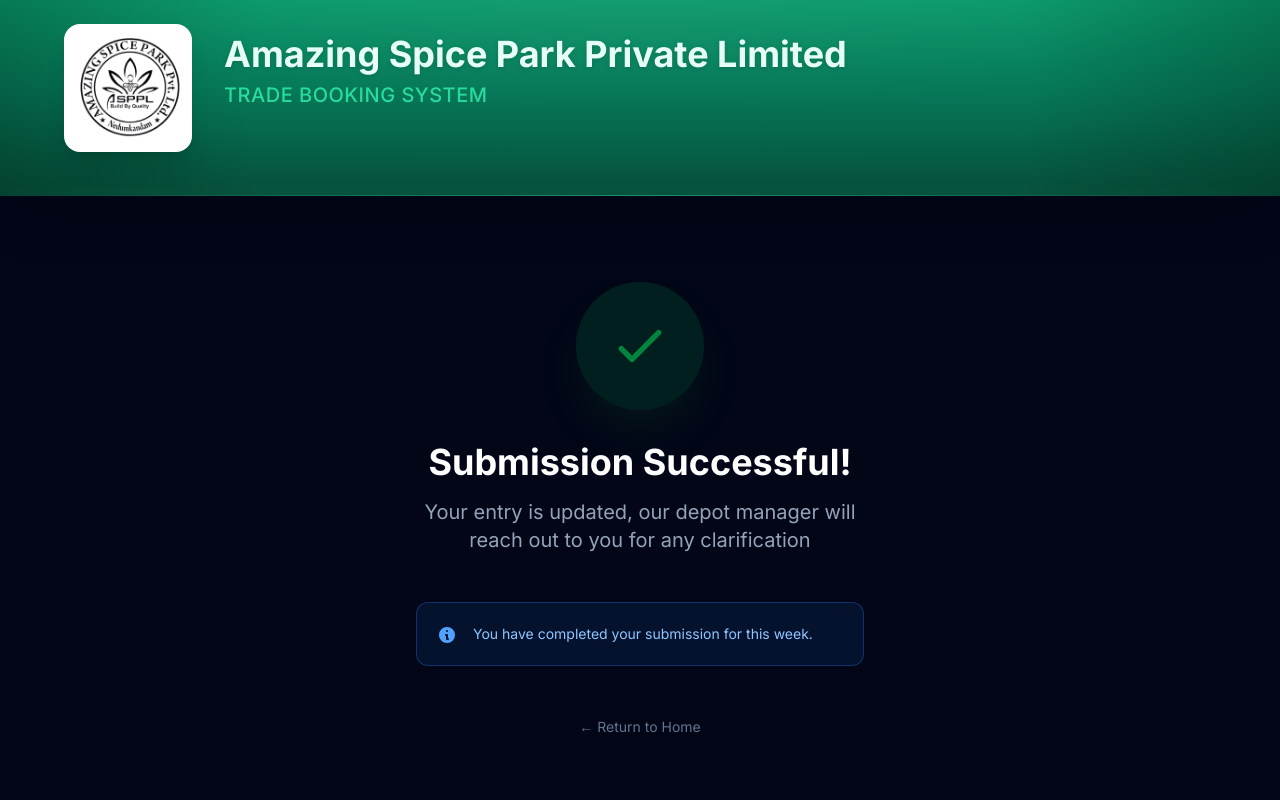
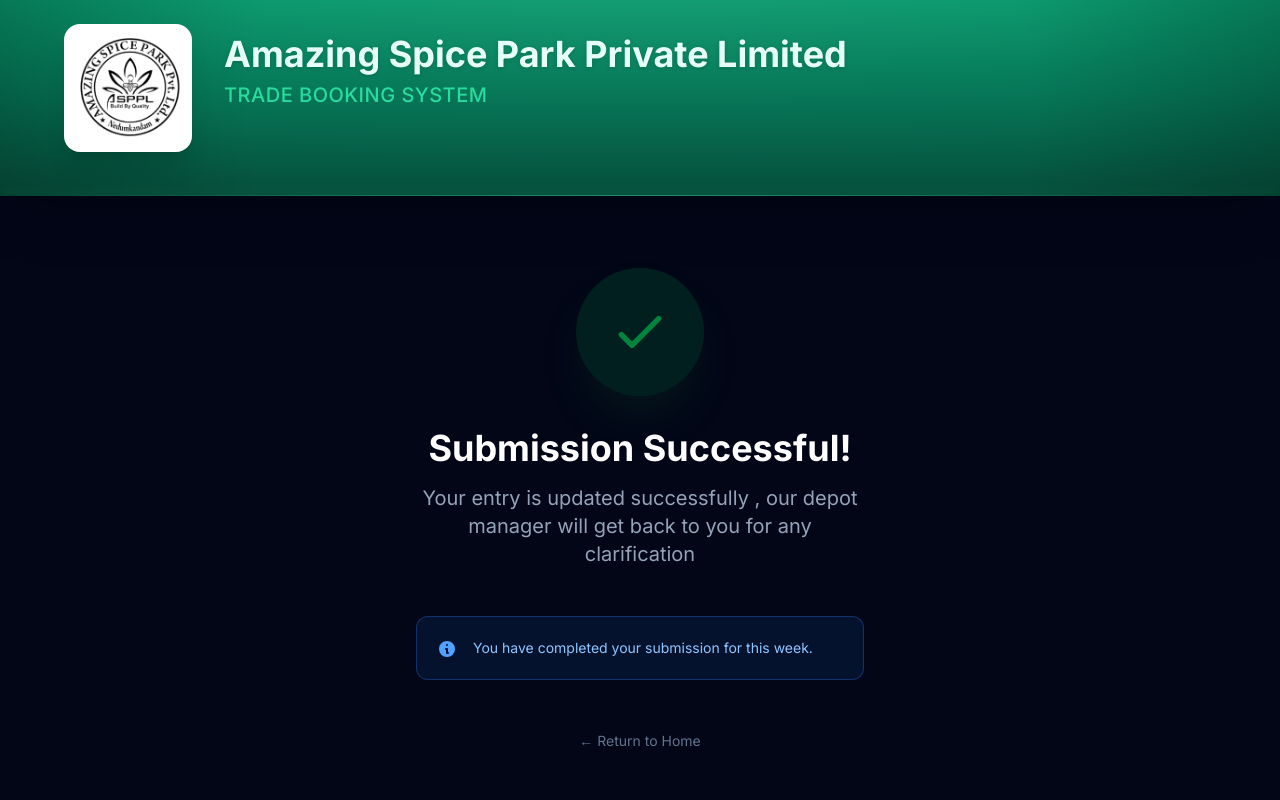
Before and after one commit to peterish8/ASPPL-auction-web, a Next.js app: page /success in a window 1280 px wide. Shown: the top 800 px of the page. Built offline with nearby package versions, Linux system fonts and the light colour scheme.

Commit message:
content(success-page): refine confirmation message text

```diff
--- a/app/success/page.tsx
+++ b/app/success/page.tsx
@@ -30,7 +30,7 @@
                 Submission Successful!
               </h2>
               <p className="text-sm lg:text-xl text-slate-400 max-w-xs lg:max-w-md">
-                Your entry is updated, our depot manager will reach out to you for any clarification
+                Your entry is updated successfully , our depot manager will get back to you for any clarification
               </p>
 
 
```
